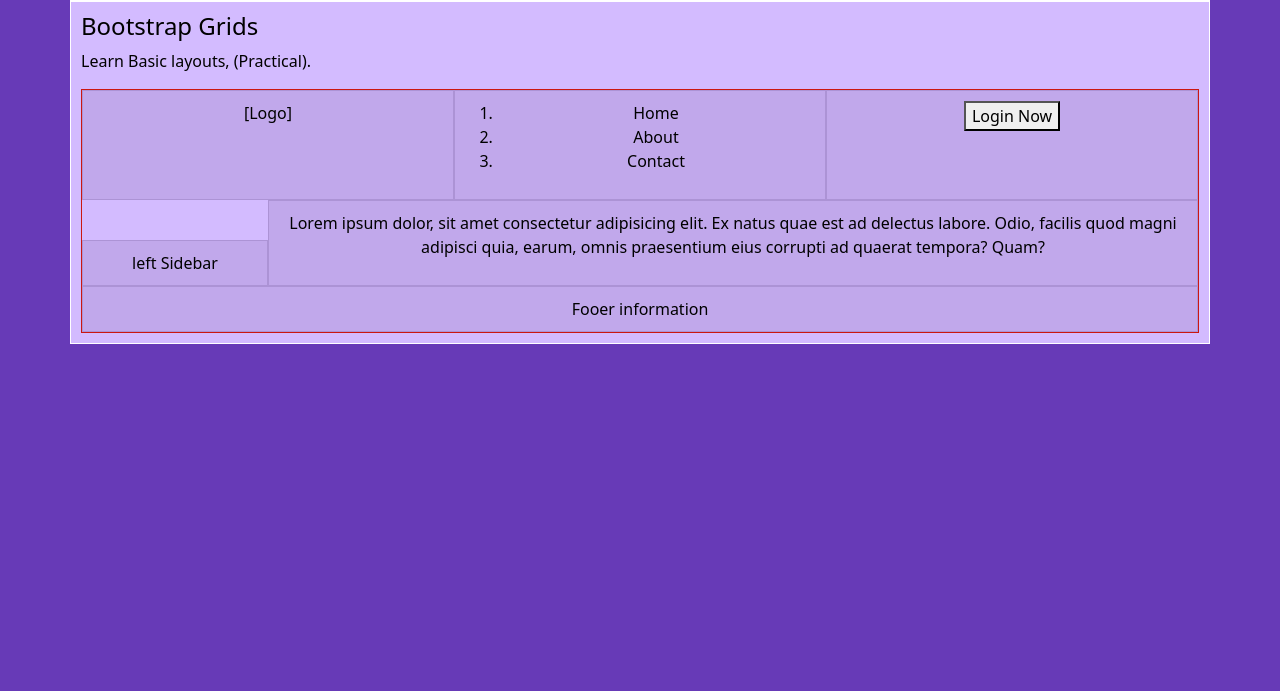
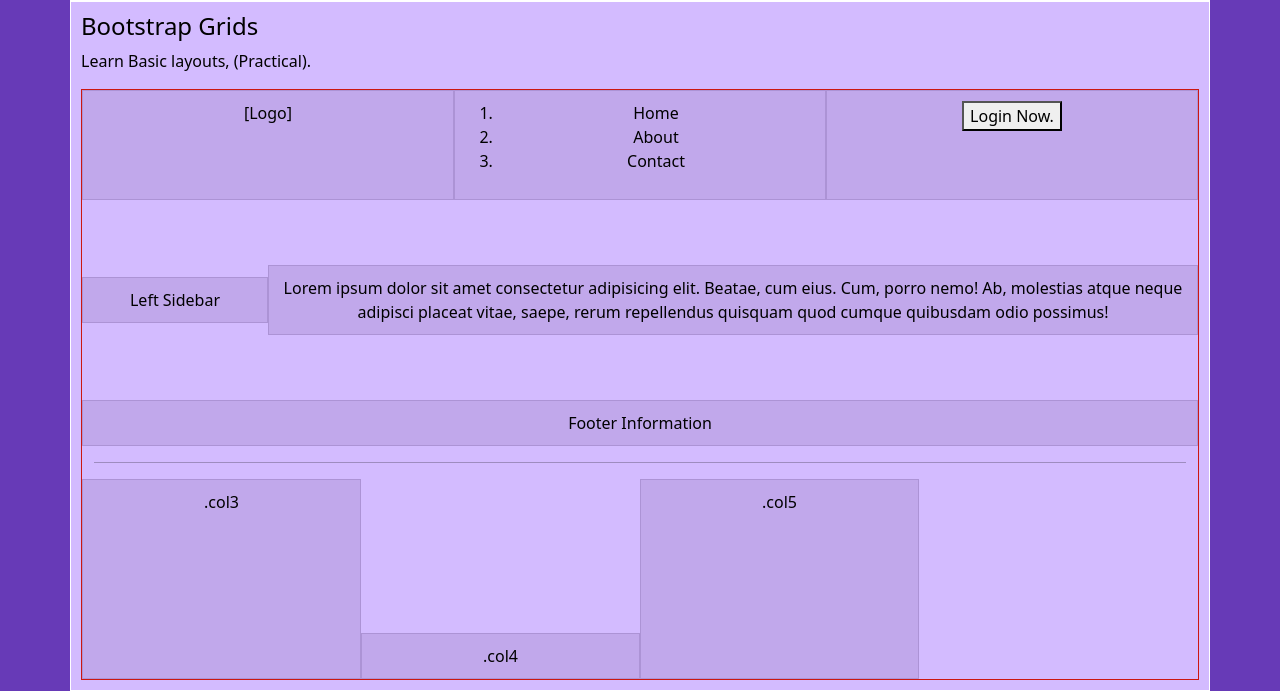
Before and after one commit to 1989198919891989/learn-mobile-responsive, a plain HTML site: page index.html in a window 1280 px wide. Shown: the part 197-888 px from the top of the page. Before the commit the page ends 800 px from the top, so only its background shows below. Drawn offline with Linux system fonts and the light colour scheme.

Commit message:
#Bootstrap Grids

```diff
--- a/css/Style.css
+++ b/css/Style.css
@@ -20,7 +20,7 @@ div.container {
 
 }
 .height-500 {
-     height: 500;
+     min-height: 500;
 }
 .p50 {
     padding: 50px;
--- a/index.html
+++ b/index.html
@@ -15,59 +15,73 @@
 <body>
 
     <!-- container container-fluid -->
-
     <div class="container p50">
-
         <h1>Welcome to Bootstrap course - ಕನ್ನಡ</h1>
         <p>Lets start learning bootstrap.</p>
     </div>
+
 
     <div class="container color-1 height-500">
 
         <h4>Bootstrap Grids</h4>
         <p>Learn Basic layouts, (Practical).</p>
 
-        <!-- Layout -->
+        <!-- layout -->
         <div class="grid-layouts container text-center">
             <!-- row -->
             <div class="row">
-            <div class="col bg">
+                <div class="col-sm bg">
                     [Logo]
                 </div>
-            <div class="col bg">
+                <div class="col-sm bg" >
                     <ol>
                         <li>Home</li>
                         <li>About</li>
                         <li>Contact</li>
                     </ol>
                 </div>
-            <div class="col bg">
-                <button>Login Now</button>
+                <div class="col-sm bg">
+                    <button>Login Now.</button>
+                </div>
+            </div>
+            <!-- Contant -->
+            <div class="row align-items-center" style="height: 200px;">
+                <div class="col-sm-2 bg">
+                    Left Sidebar
+                </div>
+                <div class="col-sm bg">
+                    Lorem ipsum dolor sit amet consectetur adipisicing elit. Beatae, cum eius. Cum, porro nemo! Ab,
+                    molestias atque neque adipisci placeat vitae, saepe, rerum repellendus quisquam quod cumque
+                    quibusdam odio possimus!
+                </div>
+            </div>
+            <!-- Footer  -->
+            <div class="row">
+                <div class="col-sm bg">
+                    Footer Information
+                </div>
+            </div>
+            <hr>
+            <div class="row" style="height: 200px;">
+                <div class="col-sm-3 bg">
+                    .col3
+                </div>
+                <div class="col-sm-3 align-self-end bg">
+                    .col4
+                </div>
+                <div class="col-sm-3 bg">
+                    .col5
                 </div>
 
                 </div>
-           <!-- content -->
-           <div class="row align-items-end ">
-            <div class="col-2 bg">
-                left Sidebar
+
         </div>
-            <div class="col bg">
-                <p>Lorem ipsum dolor, sit amet consectetur adipisicing elit.
-                     Ex natus quae est ad delectus labore. Odio,
-                     facilis quod magni adipisci quia, earum, omnis
-                      praesentium eius corrupti ad quaerat tempora? Quam?</p>
-            </div>
-        </div>
-        <!-- Footer -->
-        <div class="row bg">
-            <div class="col ">
-                Fooer information
-            </div>
-        </div>
-        <!-- End Layout -->
+        <!-- end Layout -->
+
+
     </div>
 
-    </div>
+
 
 
 
```
Lines whose indentation alone changed are shown as unchanged.
